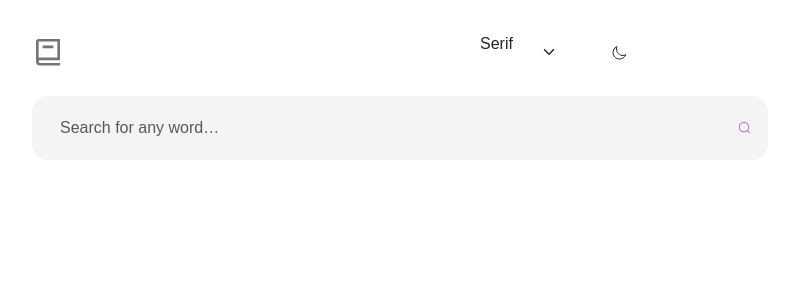
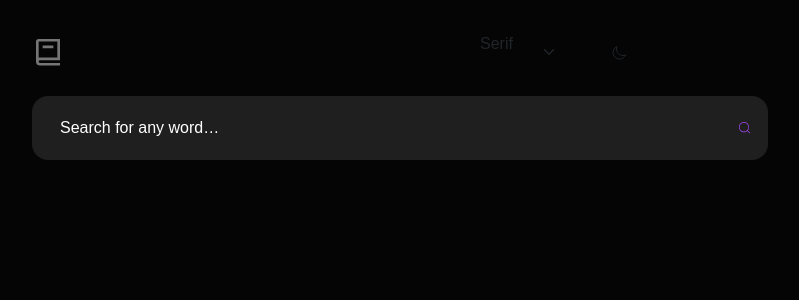
Before and after one commit to kwasi-OT/dictionary-web-app, a React (Create React App) app: page / in a window 1280 px wide. Shown: the top 300 px of the page, without its empty margins (288-1087 px from the left). Built offline with nearby package versions, Linux system fonts and the light colour scheme; some icons are missing.

Commit message:
added dark theme to App.js

```diff
--- a/src/App.css
+++ b/src/App.css
@@ -21,6 +21,10 @@
 .appContainer {
   width: 100%;
   height: 100%;
+}
+
+.appContainer.dark {
+  background-color: var(--dm-body-bg) !important;
 }
 
 .appWrapper {
@@ -67,8 +71,21 @@
   height: 4rem !important;
 }
 
+.formWrapper.dark {
+  background-color: var(--dm-form-bg) !important;
+}
+
 .formInput {
   background-color: var(--off-white) !important;
+}
+
+.formInput.dark {
+  background-color: var(--dm-form-bg) !important;
+  color: var(--white) !important;
+}
+
+.formInput.dark::placeholder {
+  color: var(--white) !important;
 }
 
 @media (min-width: 768px) {
--- a/src/components/ContextTheme.js
+++ b/src/components/ContextTheme.js
@@ -6,7 +6,7 @@ export const ThemeContext = createContext()
 
 export const ContextTheme = ({children}) => {
     // set state with darkTheme being false
-    const[darkTheme, setDarkTheme] = useState(false);
+    const[darkTheme, setDarkTheme] = useState(true);
 
     // declare function to handle state change
     const handleStateChange = () => {
```
